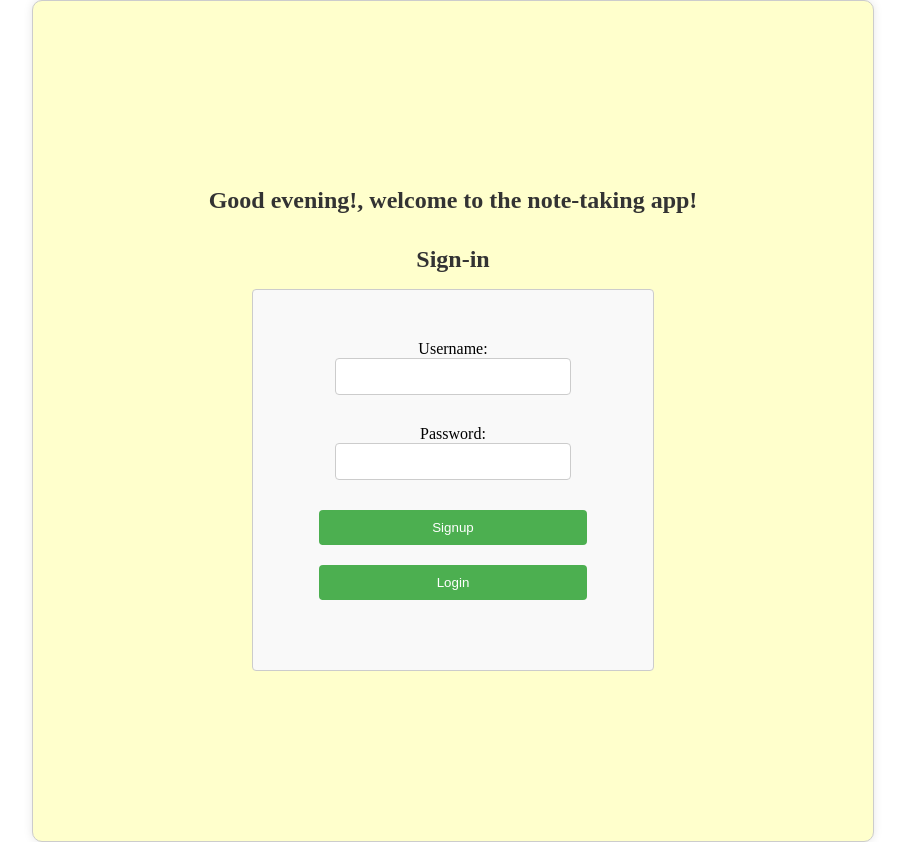
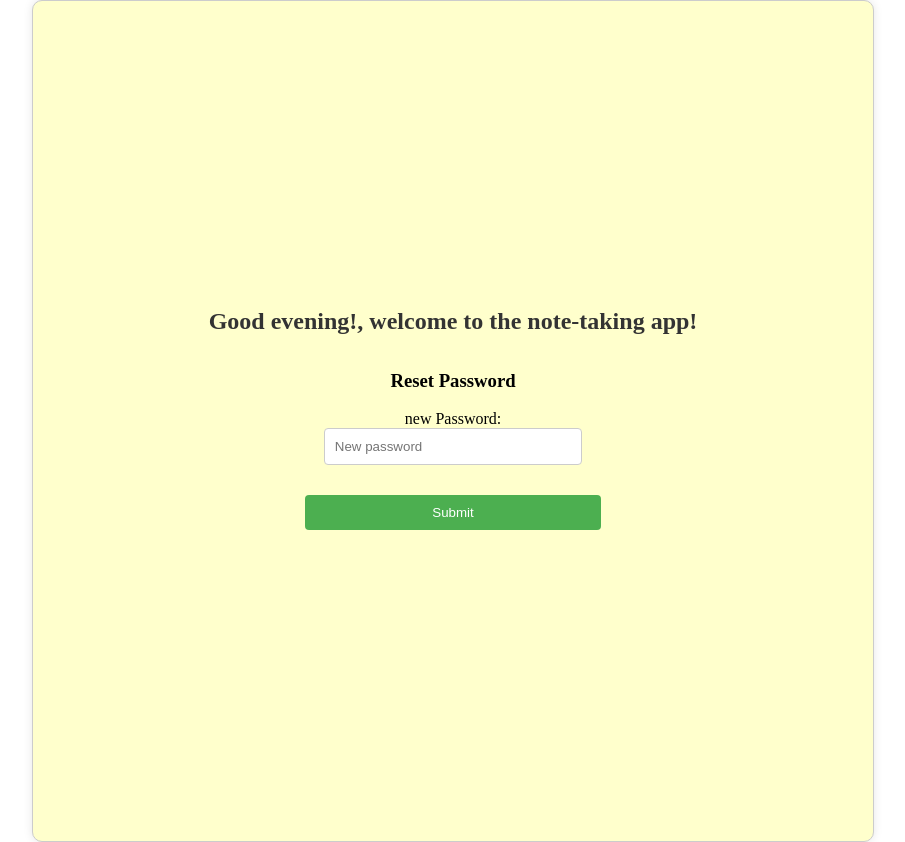
Before and after one commit to Alawaji214/WebNote, a React (Create React App) app in the folder frontend/: page /reset-password in a window 1280 px wide. Shown: the whole page, without its empty margins (187-1092 px from the left). Built offline with nearby package versions, Linux system fonts and the light colour scheme.

Commit message:
add reset password

```diff
--- a/frontend/src/App.js
+++ b/frontend/src/App.js
@@ -1,9 +1,11 @@
 import React, { useState, useEffect } from 'react';
+import { BrowserRouter as Router, Routes, Route } from 'react-router-dom';
+import ResetPassword from './ResetPassword'; // Import the ResetPassword component
+
 import NoteList from './NoteList';
 import AuthPage from './AuthPage';
 import './App.css';
 
-import { v4 as uuidv4 } from 'uuid';
 import { jwtDecode } from "jwt-decode";
 
 const getUserIdFromToken = (token) => {
@@ -143,14 +145,27 @@ const App = () => {
     fetchNotes();
   };
 
+  const DefaultContent = () => {
+    return (
+      <div>
+        {!isSignedIn && <AuthPage handleSignIn={handleSignIn} />}
+        {isSignedIn &&
+          <NoteList notes={notes} handleUpdate={handleUpdate} handleCreate={handleCreate} handleDelete={handleDelete} />
+        }
+      </div>
+    );
+  };
+
   return (
-    <div className="App">
-      <h1>{getGreeting()}, welcome to the note-taking app!</h1>
-      { !isSignedIn && <AuthPage handleSignIn={handleSignIn} /> }
-      { isSignedIn &&
-      <NoteList notes={notes} handleUpdate={handleUpdate} handleCreate={handleCreate} handleDelete={handleDelete}/>
-      }
-    </div>
+    <Router>
+      <div className="App">
+        <h1>{getGreeting()}, welcome to the note-taking app!</h1>
+        <Routes>
+          <Route path="/reset-password" element={<ResetPassword />} />
+          <Route path="/" element={<DefaultContent />} />
+        </Routes>
+      </div>
+     </Router>
   );
 };
 
--- /dev/null
+++ b/frontend/src/ResetPassword.js
@@ -0,0 +1,42 @@
+import { useNavigate } from 'react-router-dom';
+import React, { useState } from 'react';
+
+const ResetPassword = () => {
+  const navigate = useNavigate();
+  const [password, setPassword] = useState(''); // Define the password state variable
+
+  const handleSubmit = async (event) => {
+    event.preventDefault();
+
+    const response = await fetch('http://localhost:4000/v1/reset/reset-password/:token', {
+      method: 'POST',
+      headers: {
+        'Content-Type': 'application/json',
+      },
+      body: JSON.stringify({ password }),
+    });
+
+    if (response.ok) {
+      // Handle successful password reset
+      navigate('/');    } else {
+      // Handle error
+    }
+  };
+
+  // Rest of the component code...
+
+  return (
+    <div>
+      <h3>Reset Password</h3>
+      <form onSubmit={handleSubmit}>
+        <label className="signin-label">
+          new Password:
+          <input type="password" placeholder="New password" className="signin-input" value={password} onChange={(e) => setPassword(e.target.value)} />
+        </label>
+        <button className="signin-submit" type="submit">Submit</button>
+      </form>
+    </div>
+  );
+};
+
+export default ResetPassword;
```
Also changed, not shown: frontend/src/AuthPage.js (+7 -7 lines).
